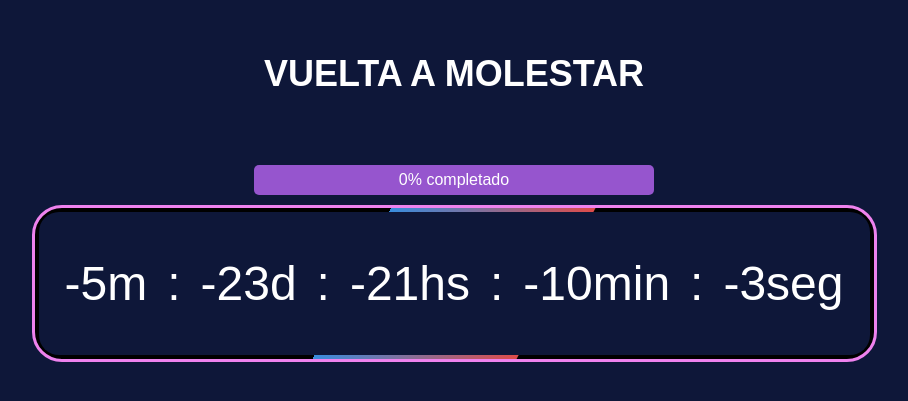
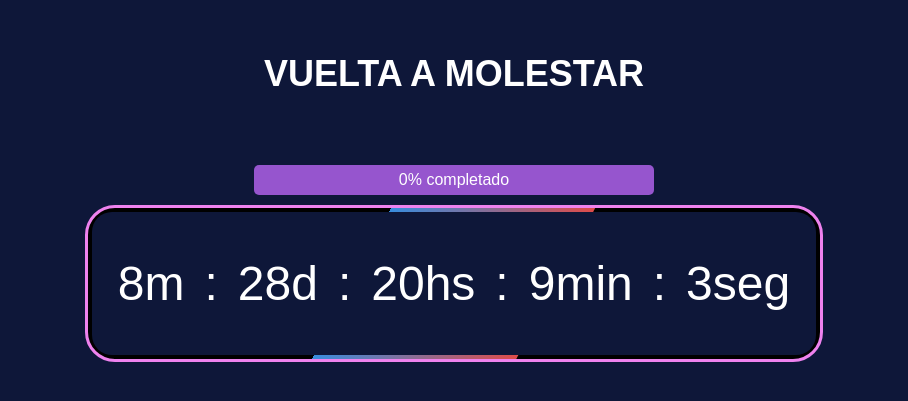
Before and after one commit to franAndrad/temporizador, a React (Create React App) app: page / in a window 1280 px wide. Shown: the part 213-614 px from the top of the page, without its empty margins (186-1094 px from the left). Built offline with nearby package versions, Linux system fonts and the light colour scheme.

Commit message:
se modifico para que aparezca cuanto tiempo falta

```diff
--- a/src/components/Timer.js
+++ b/src/components/Timer.js
@@ -18,18 +18,16 @@ const Timer = () => {
       };
     }
 
-    const total = targetDate - new Date("2024-03-20T00:00:00Z");
-    const elapsed = total - difference;
-
-    const months = Math.floor(elapsed / (1000 * 60 * 60 * 24 * 30));
+    const total = difference;
+    const months = Math.floor(total / (1000 * 60 * 60 * 24 * 30));
     const days = Math.floor(
-      (elapsed % (1000 * 60 * 60 * 24 * 30)) / (1000 * 60 * 60 * 24)
+      (total % (1000 * 60 * 60 * 24 * 30)) / (1000 * 60 * 60 * 24)
     );
     const hours = Math.floor(
-      (elapsed % (1000 * 60 * 60 * 24)) / (1000 * 60 * 60)
+      (total % (1000 * 60 * 60 * 24)) / (1000 * 60 * 60)
     );
-    const minutes = Math.floor((elapsed % (1000 * 60 * 60)) / (1000 * 60));
-    const seconds = Math.floor((elapsed % (1000 * 60)) / 1000);
+    const minutes = Math.floor((total % (1000 * 60 * 60)) / (1000 * 60));
+    const seconds = Math.floor((total % (1000 * 60)) / 1000);
 
     return {
       months,
@@ -37,7 +35,7 @@ const Timer = () => {
       hours,
       minutes,
       seconds,
-      total,
+      total: difference,
     };
   };
 
@@ -56,16 +54,13 @@ const calculateProgress = () => {
     const endDate = new Date("2024-07-24T00:00:00Z");
     const now = new Date();
 
-  // Verificar si ya pasó la fecha de inicio
     if (now < startDate) {
       return "0%";
     }
 
-  // Calcular el tiempo transcurrido desde la fecha de inicio
     const elapsedDuration = now - startDate;
     const totalDuration = endDate - startDate;
 
-  // Calcular el progreso en base al tiempo transcurrido
     let progress = (elapsedDuration / totalDuration) * 100;
     if (progress > 100) {
       progress = 100;
@@ -73,9 +68,6 @@ const calculateProgress = () => {
 
     return progress.toFixed(2) + "%";
   };
-
-
-
 
   return (
     <div className="timer-container">
```
Lines whose indentation alone changed are shown as unchanged.
